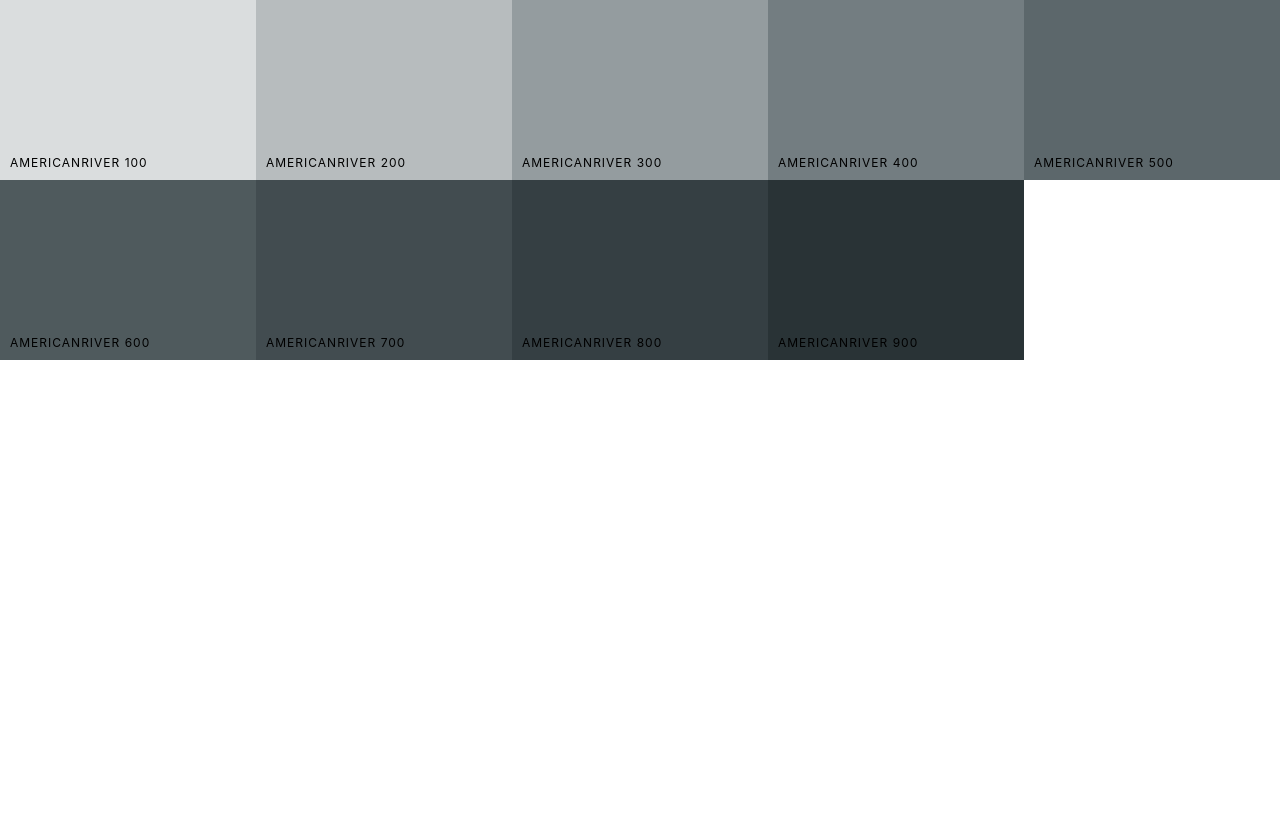
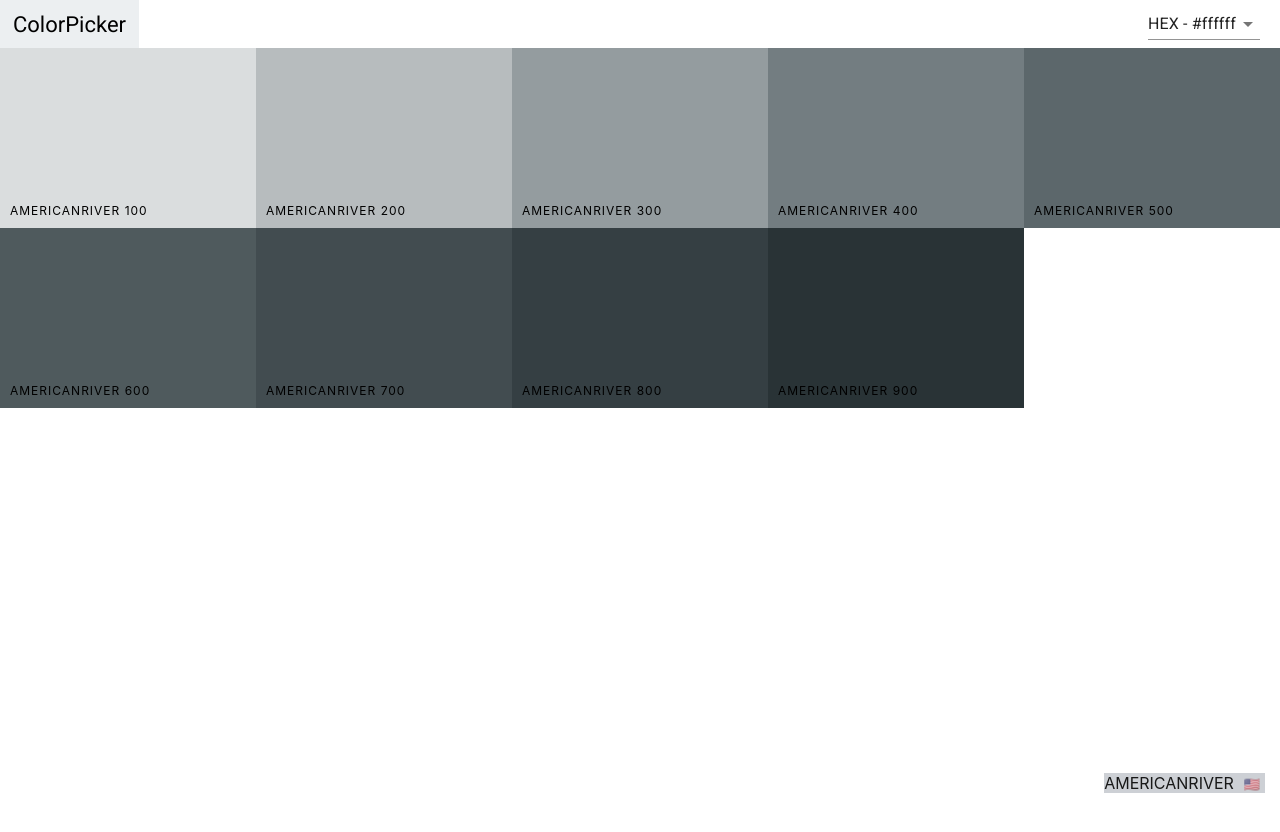
Before and after one commit to nadaralp/Color-Project, a React (Create React App) app: page /palette/flat-ui-colors-american/americanriver in a window 1280 px wide. Shown: the top 832 px of the page. Before the commit the page ends 800 px from the top, so only its background shows below. Built offline with nearby package versions, Linux system fonts and the light colour scheme.

Commit message:
added header to singleCollorPalette and functionality to change

```diff
--- a/src/Components/Navbar.js
+++ b/src/Components/Navbar.js
@@ -6,19 +6,24 @@ import '../styles/Palette.css';
 import '../styles/Navbar.css';
 import { Link } from 'react-router-dom';
 
-const Navbar = ({ darkness, onSlideChange, level, changeFormat, value }) => {
+const Navbar = (props) => {
+
+    const { darkness, onSlideChange, level, changeFormat, value, displaySlider } = props;
 
     return (
         <nav className="Navbar">
             <div className="Logo">
                 <Link to="/">ColorPicker</Link>
             </div>
-            <div className="pallete-slider">
-                <div className="slider-container">
-                    <span>Level: {level}</span>
-                    <Slider defaultValue={darkness} min={100} max={900} onChange={e => onSlideChange(e)} />
+            {
+                displaySlider &&
+                <div className="pallete-slider">
+                    <div className="slider-container">
+                        <span>Level: {level}</span>
+                        <Slider defaultValue={darkness} min={100} max={900} onChange={e => onSlideChange(e)} />
+                    </div>
                 </div>
-            </div>
+            }
             <div className="select-container">
                 <Select value={value} onChange={e => changeFormat(e)}>
                     <MenuItem value="hex">HEX - #ffffff</MenuItem>
--- a/src/Components/Palette.js
+++ b/src/Components/Palette.js
@@ -58,7 +58,7 @@ export default class Palette extends Component {
         return (
             <div className="Palette">
                 {/* Navbar goes here */}
-                <Navbar value={value} changeFormat={this.changeForamt} level={darkness} darkness={darkness} onSlideChange={this.onSlideChange} />
+                <Navbar displaySlider value={value} changeFormat={this.changeForamt} level={darkness} darkness={darkness} onSlideChange={this.onSlideChange} />
                 <div className="Palette-Colors">
                     {colorBoxes}
                 </div>
--- a/src/Components/PaletteFooter.js
+++ b/src/Components/PaletteFooter.js
@@ -1,6 +1,9 @@
 import React from 'react'
 
-const PaletteFooter = ({ name, emoji }) => {
+const PaletteFooter = (props) => {
+
+    const { name, emoji } = props;
+
     return (
         <footer style={{
             display: "flex",
--- a/src/Components/SignelColorPalette.js
+++ b/src/Components/SignelColorPalette.js
@@ -1,10 +1,30 @@
 import React, { Component } from 'react';
 import ColorBox from './ColorBox';
+import Navbar from './Navbar';
+import PaletteFooter from './PaletteFooter'
 
 export default class SignelColorPalette extends Component {
+    constructor(props) {
+        super(props)
+        this.changeFormat = this.changeFormat.bind(this);
+        this.state = {
+            value: 'hex'
+        }
+    }
+
+    changeFormat(e) {
+        this.setState(state => ({
+            ...state,
+            value: e.target.value
+        }))
+    }
 
     render() {
-        const { palette: { colors }, match: { params } } = this.props;
+        const { palette: { colors, emoji, paletteName }, match: { params } } = this.props;
+        const { value } = this.state;
+        const colorName = params.colorId.toUpperCase();
+
+
         const generatePaletteColors = (shades) => {
             const shadesOfId = [];
             for (let key in shades) {
@@ -13,13 +33,18 @@ export default class SignelColorPalette extends Component {
             return shadesOfId;
         };
         const paletteColors = generatePaletteColors(colors);
-        const colorBoxes = paletteColors.map(color => <ColorBox background={color.hex} showLink={false} id={color.id} name={color.name} color={color.hex} />)
+        const colorBoxes = paletteColors.map(color => <ColorBox background={color[value]} showLink={false} id={color.id} name={color.name} color={color.hex} />)
         return (
-            <div className="Palette">
-                <div className="Palette-Colors">
-                    {colorBoxes}
+            <React.Fragment>
+                <Navbar changeFormat={this.changeFormat} value={value} displaySlider={false} />
+                <div className="Palette">
+                    <div className="Palette-Colors">
+                        {colorBoxes}
+                    </div>
+                    <PaletteFooter name={colorName} emoji={emoji} />
                 </div>
-            </div>
+            </React.Fragment>
+
         )
     }
 }
--- a/src/styles/Palette.css
+++ b/src/styles/Palette.css
@@ -2,6 +2,7 @@
     height: 100vh;
     display: flex;
     flex-direction: column;
+    overflow: hidden;
 }
 
 .Palette-Colors {
```
